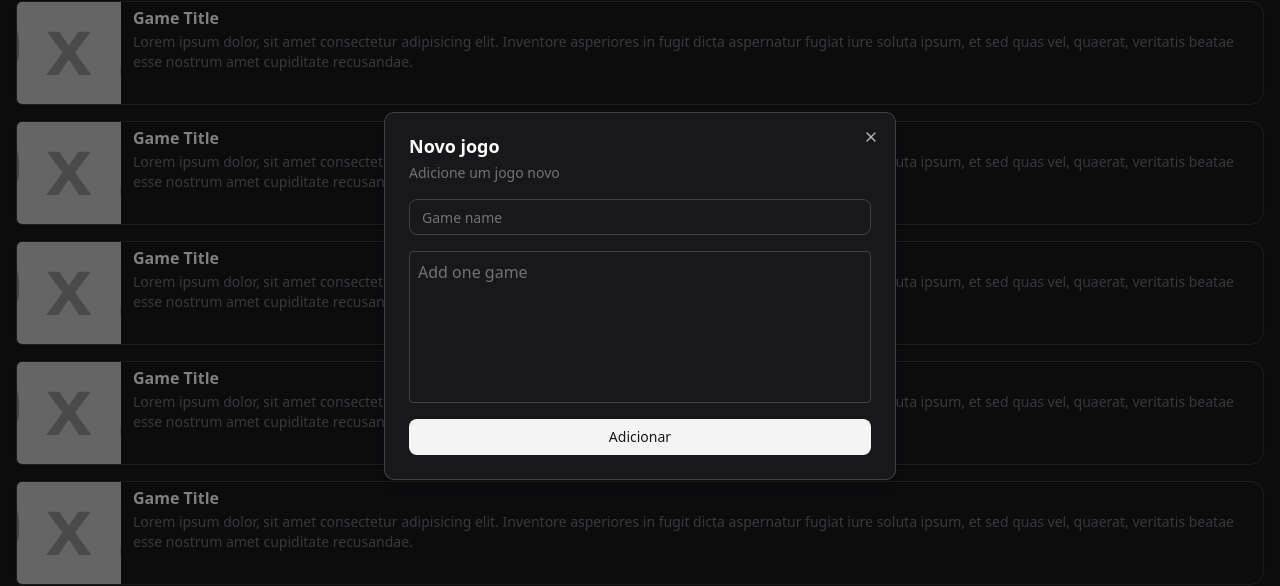
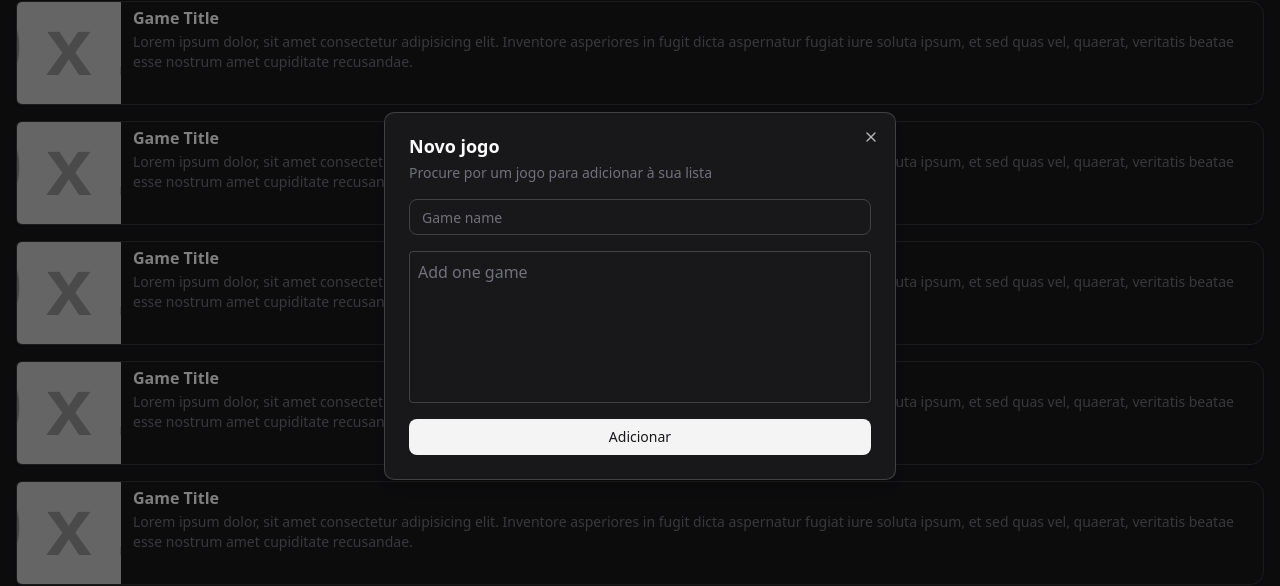
Before and after one commit to duhnunes/GameDeck-discontinued-, a React (Vite) app: page / in a window 1280 px wide. Both pictures are taken after a click on the button 30 px from the left and 62 px from the top of the page. Shown: the part 104-690 px from the top of the page. Built offline with nearby package versions, Linux system fonts and the light colour scheme.

Commit message:
refactor: componentize modal to better reutilize

```diff
--- a/package.json
+++ b/package.json
@@ -1,7 +1,7 @@
 {
   "name": "gamedeck",
   "private": true,
-  "version": "0.0.2",
+  "version": "0.0.3",
   "type": "module",
   "author": {
     "name": "DuHNunes",
--- a/src/app/App.tsx
+++ b/src/app/App.tsx
@@ -1,8 +1,10 @@
+import { Dialog } from './components/ui/dialog'
 import { Tabs } from './components/ui/tabs'
 import { Main } from './features/content/Main'
 import { Menubar } from './features/menu/Menubar'
-import { ActionsWindow } from './features/windowFrame/Actions'
-import { FrameWindow } from './features/windowFrame/Frame'
+import { AddGame } from './features/sobreposition/AddGame'
+import { ActionsWindow } from './features/window/Actions'
+import { FrameWindow } from './features/window/Frame'
 
 function App() {
   return (
@@ -13,7 +15,10 @@ function App() {
       </FrameWindow>
 
       <Tabs defaultValue="play" className="overflow-hidden">
-        <Menubar />
+        <Dialog>
+          <Menubar />
+          <AddGame />
+        </Dialog>
         <Main />
       </Tabs>
     </div>
--- a/src/app/components/ui/dialog.tsx
+++ b/src/app/components/ui/dialog.tsx
@@ -36,7 +36,7 @@ function DialogOverlay({
     <DialogPrimitive.Overlay
       data-slot="dialog-overlay"
       className={cn(
-        'data-[state=open]:animate-in data-[state=closed]:animate-out data-[state=closed]:fade-out-0 data-[state=open]:fade-in-0 fixed inset-0 z-50 bg-black/50',
+        'data-[state=open]:animate-in data-[state=closed]:animate-out data-[state=closed]:fade-out-0 data-[state=open]:fade-in-0 fixed inset-0 z-40 bg-black/50',
         className
       )}
       {...props}
@@ -55,7 +55,7 @@ function DialogContent({
       <DialogPrimitive.Content
         data-slot="dialog-content"
         className={cn(
-          'bg-primary data-[state=open]:animate-in data-[state=closed]:animate-out data-[state=closed]:fade-out-0 data-[state=open]:fade-in-0 data-[state=closed]:zoom-out-95 data-[state=open]:zoom-in-95 fixed top-[50%] left-[50%] z-50 grid w-full max-w-[calc(100%-2rem)] translate-x-[-50%] translate-y-[-50%] gap-4 rounded-lg border border-border/20 p-6 shadow-lg duration-200 sm:max-w-lg',
+          'bg-primary data-[state=open]:animate-in data-[state=closed]:animate-out data-[state=closed]:fade-out-0 data-[state=open]:fade-in-0 data-[state=closed]:zoom-out-95 data-[state=open]:zoom-in-95 fixed top-[50%] left-[50%] z-40 grid w-full max-w-[calc(100%-2rem)] translate-x-[-50%] translate-y-[-50%] gap-4 rounded-lg border border-border/20 p-6 shadow-lg duration-200 sm:max-w-lg',
           className
         )}
         {...props}
--- a/src/app/features/menu/Menubar.tsx
+++ b/src/app/features/menu/Menubar.tsx
@@ -1,15 +1,7 @@
 import { LuGamepad2, LuListCheck, LuListPlus } from 'react-icons/lu'
 
 import { Button } from '@/app/components/ui/button'
-import {
-  Dialog,
-  DialogContent,
-  DialogDescription,
-  DialogFooter,
-  DialogHeader,
-  DialogTitle,
-  DialogTrigger,
-} from '@/app/components/ui/dialog'
+import { DialogTrigger } from '@/app/components/ui/dialog'
 import { Input } from '@/app/components/ui/input'
 import { Separator } from '@/app/components/ui/separator'
 import { TabsList, TabsTrigger } from '@/app/components/ui/tabs'
@@ -18,28 +10,11 @@ export function Menubar() {
   return (
     <nav className="p-2 px-3 w-full flex items-center shrink-0 border-b border-border/15 overflow-hidden">
       <div className="flex">
-        <Dialog>
-          <DialogTrigger asChild>
-            <Button size="xs">
-              <LuListPlus className="size-5" />
-            </Button>
-          </DialogTrigger>
-          <DialogContent>
-            <DialogHeader>
-              <DialogTitle>Novo jogo</DialogTitle>
-              <DialogDescription>Adicione um jogo novo</DialogDescription>
-            </DialogHeader>
-            <Input placeholder="Game name" />
-            <section className="flex gap-2 border border-border/20 p-2 rounded min-h-38 text-muted-foreground">
-              Add one game
-            </section>
-            <DialogFooter>
-              <Button size="full" variant="secondary">
-                Adicionar
-              </Button>
-            </DialogFooter>
-          </DialogContent>
-        </Dialog>
+        <DialogTrigger asChild>
+          <Button size="xs">
+            <LuListPlus className="size-5" />
+          </Button>
+        </DialogTrigger>
         <Input placeholder="Search game" />
       </div>
       <Separator orientation="vertical" />
--- /dev/null
+++ b/src/app/features/sobreposition/AddGame.tsx
@@ -0,0 +1,31 @@
+import { Button } from '@/app/components/ui/button'
+import {
+  DialogContent,
+  DialogDescription,
+  DialogFooter,
+  DialogHeader,
+  DialogTitle,
+} from '@/app/components/ui/dialog'
+import { Input } from '@/app/components/ui/input'
+
+export function AddGame() {
+  return (
+    <DialogContent>
+      <DialogHeader>
+        <DialogTitle>Novo jogo</DialogTitle>
+        <DialogDescription>
+          Procure por um jogo para adicionar à sua lista
+        </DialogDescription>
+      </DialogHeader>
+      <Input placeholder="Game name" />
+      <section className="flex gap-2 border border-border/20 p-2 rounded min-h-38 text-muted-foreground">
+        Add one game
+      </section>
+      <DialogFooter>
+        <Button size="full" variant="secondary">
+          Adicionar
+        </Button>
+      </DialogFooter>
+    </DialogContent>
+  )
+}
```
Also changed, not shown: src/app/features/window/Actions.tsx (renamed from src/app/features/windowFrame/Actions.tsx), src/app/features/window/Frame.tsx (renamed from src/app/features/windowFrame/Frame.tsx).
